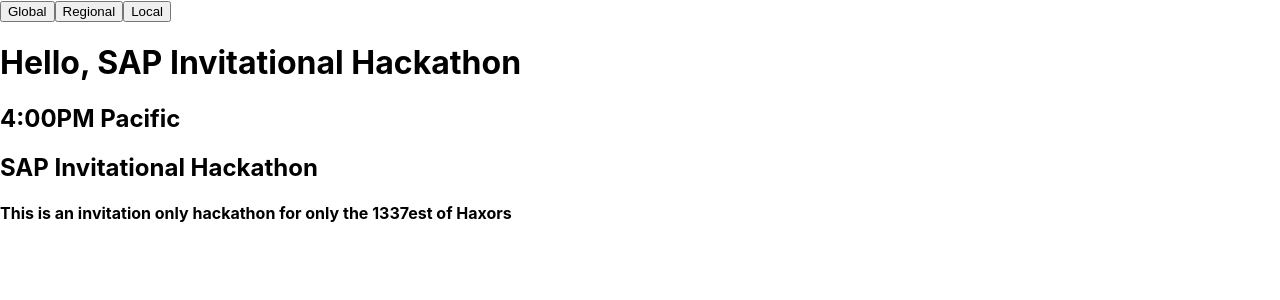
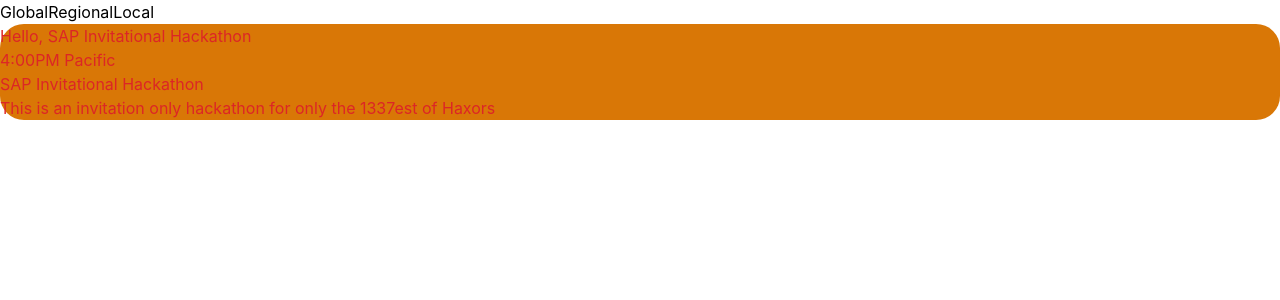
Before and after one commit to Nosewall/Waddle, a Next.js app in the folder src/: page /eventsPage in a window 1280 px wide. Shown: the top 300 px of the page. Built offline with nearby package versions, Linux system fonts and the light colour scheme.

Commit message:
Fixed Tailwind

```diff
--- a/src/components/events/eventCard.tsx
+++ b/src/components/events/eventCard.tsx
@@ -9,15 +9,16 @@
     body: string,
     contactInfo: string,
     //TODO Add image Field
-    usersAttending: []
+    usersAttending: [],
+    children: React.ReactNode
 }
 
 function EventCard(props : EventProps) {
 
 
     return (
-        <div>
-            <h1>Hello, {props.title}</h1>
+        <div className={"rounded-3xl text-red-600 bg-amber-600 "}>
+            <h1 className={""}>Hello, {props.title}</h1>
             <h2>{props.time}</h2>
             <h2>{props.title}</h2>
             <h4>{props.body}</h4>
--- a/src/pages/eventsPage.tsx
+++ b/src/pages/eventsPage.tsx
@@ -34,7 +34,7 @@
                 <button>Regional</button>
                 <button>Local</button>
             </div>
-            <div className="eventCards">
+            <div className="eventCards text-red-600">
                 {events.map(event => (
                     <EventCard
                         scope={event.scope}
@@ -44,6 +44,7 @@
                         body={event.body}
                         contactInfo={event.contactInfo}
                         usersAttending={event.usersAttending}>
+                        {props.children}
                     </EventCard>
                 ))}
             </div>
--- a/src/styles/globals.css
+++ b/src/styles/globals.css
@@ -1,3 +1,7 @@
+@import 'tailwindcss/base';
+@import 'tailwindcss/components';
+@import 'tailwindcss/utilities';
+
 html,
 body {
   padding: 0;
--- a/src/tailwind.config.js
+++ b/src/tailwind.config.js
@@ -1,6 +1,6 @@
 /** @type {import('tailwindcss').Config} */
 module.exports = {
-  content: [],
+  content: ["./pages/*.{ts,tsx}", "./components/events/*.{ts,tsx}"],
   theme: {
     extend: {},
   },
```
